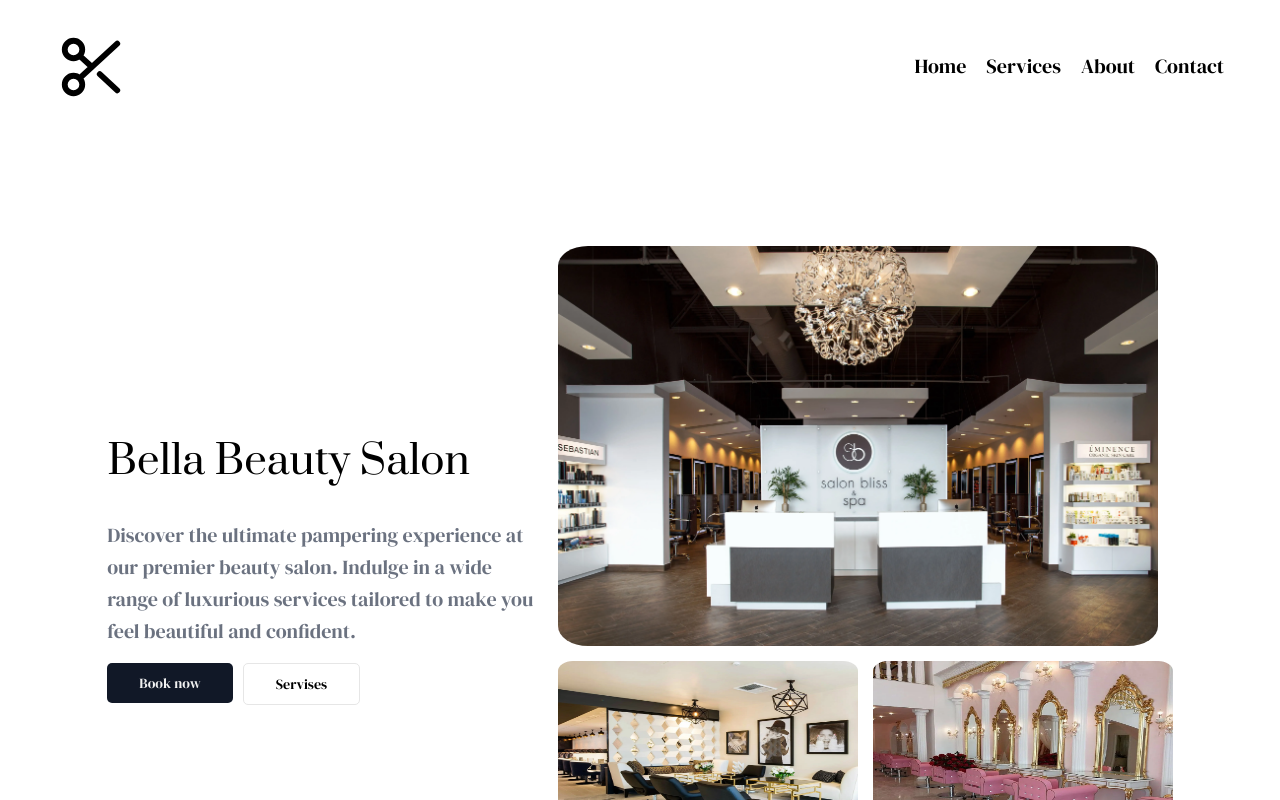
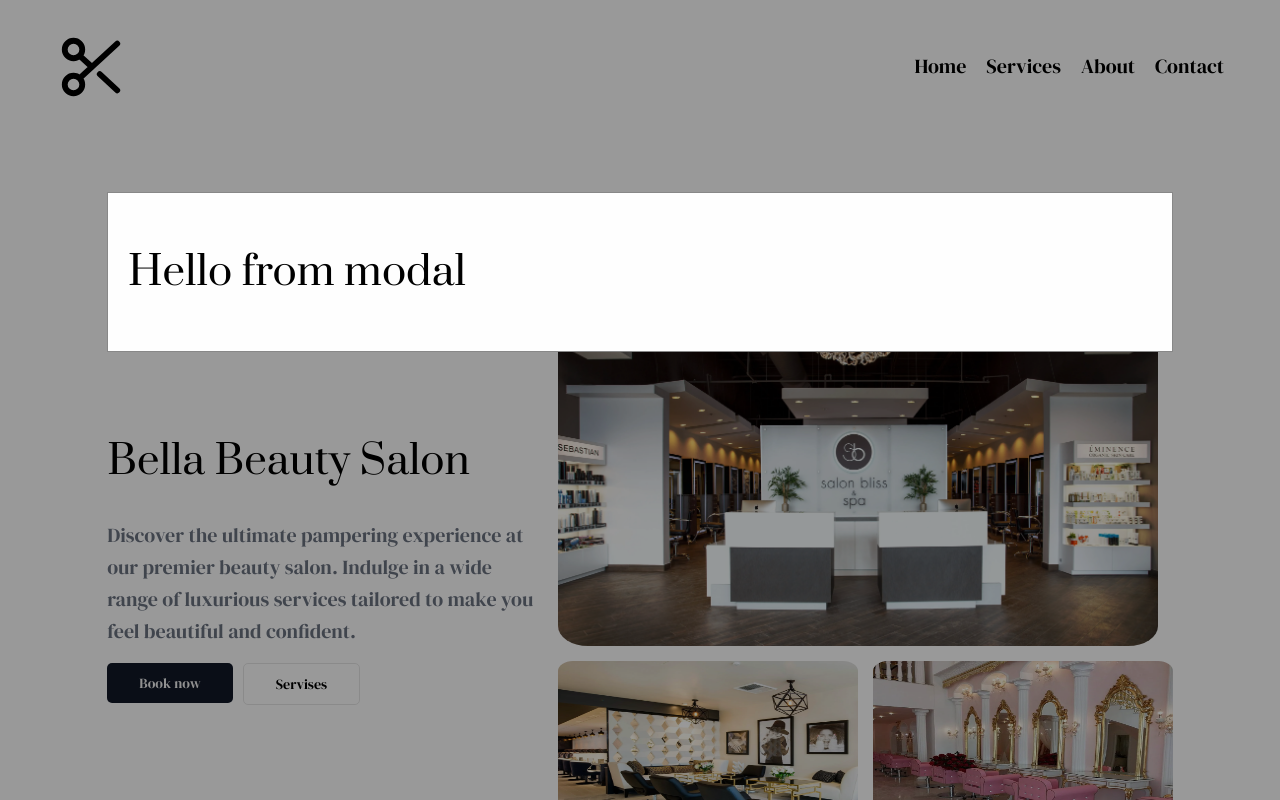
Before and after one commit to elizonRL/salonWithReact, a React (Vite) app: page / in a window 1280 px wide. Shown: the top 800 px of the page. Built offline with nearby package versions, Linux system fonts and the light colour scheme.

Commit message:
create modal and add funcionality

```diff
--- a/src/App.tsx
+++ b/src/App.tsx
@@ -2,11 +2,19 @@ import "./App.css";
 import Sections from "./components/Sections";
 import Boton from "./components/Boton";
 import Services from "./components/Servises";
+import Modal from "./components/Modal";
+import { useState } from "react";
 
 function App() {
+  const [isTrue, setIstrue] = useState(true)
+
+ const changeTrue = ()=>{
+  setIstrue(!isTrue)
+ }
   return (
     <>
       <main>
+        {isTrue ? <Modal/>: " "}
         <Sections>
           <aside className="hero">
             <div>
@@ -19,10 +27,10 @@ function App() {
                 </p>
               </div>
               <div className="butones">
-                <Boton name="Book" className={"buton"}>
+                <Boton name="Book" className={"buton"} onClick={changeTrue}>
                   Book now
                 </Boton>
-                <Boton name="servise" className={"buton-white"}>
+                <Boton name="servise" className={"buton-white"}  onClick={changeTrue}>
                   Servises
                 </Boton>
               </div>
@@ -70,7 +78,7 @@ function App() {
               services in a luxurious and welcoming environment.
             </p>
             <div className="butones">
-              <Boton name="Book" className={"buton"}>
+              <Boton name="Book" className={"buton"} >
                 Book an appointment
               </Boton>
               <Boton name="servise" className={"buton-white"}>
--- a/src/components/Boton.tsx
+++ b/src/components/Boton.tsx
@@ -1,14 +1,16 @@
 import  '../styles/style-react.css';
-type BotonPros = {
+type BotonProps = {
   children: string,
   name: string,
   className: string
   onClick?: ()=> void
 }
 
-export default function Boton({ children, name, className }:BotonPros ) {
+export default function Boton({ children, name, className, onClick }:BotonProps ) {
   const handelClick = () => {
-    alert(" hello World" + name);
+    if(name === "Book"){
+      onClick?.()
+    }
   };
   return (
     <>
--- /dev/null
+++ b/src/components/Modal.tsx
@@ -0,0 +1,12 @@
+import "../styles/modal.css";
+export default function Modal() {
+  return (
+    <>
+      <div className="modal">
+        <div className="modal-content">
+          <h1>Hello from modal</h1>
+        </div>
+      </div>
+    </>
+  );
+}
--- a/src/components/Sections.tsx
+++ b/src/components/Sections.tsx
@@ -1,11 +1,11 @@
 import "../styles/section.css";
 import JsxElemente from "../interfaces/Jsx.interface";
-const Sections = ({ children, bgColor }: JsxElemente) => {
+function Sections({ children, bgColor }: JsxElemente) {
   return (
     <>
       <section className={bgColor}>{children}</section>
     </>
   );
-};
+}
 
 export default Sections;
--- /dev/null
+++ b/src/styles/modal.css
@@ -0,0 +1,18 @@
+.modal {
+    position: fixed; /* Stay in place */
+    z-index: 1; /* Sit on top */
+    left: 0;
+    top: 0;
+    width: 100%; /* Full width */
+    height: 100%; /* Full height */
+    overflow: auto; /* Enable scroll if needed */
+    background-color: rgb(0,0,0); /* Fallback color */
+    background-color: rgba(0,0,0,0.4); /* Black w/ opacity */
+}
+.modal-content {
+    background-color: #fefefe;
+    margin: 15% auto; /* 15% from the top and centered */
+    padding: 20px;
+    border: 1px solid #888;
+    width: 80%; /* Could be more or less, depending on screen size */
+  }
```
Also changed, not shown: src/interfaces/Jsx.interface.ts (+6 -6 lines).
